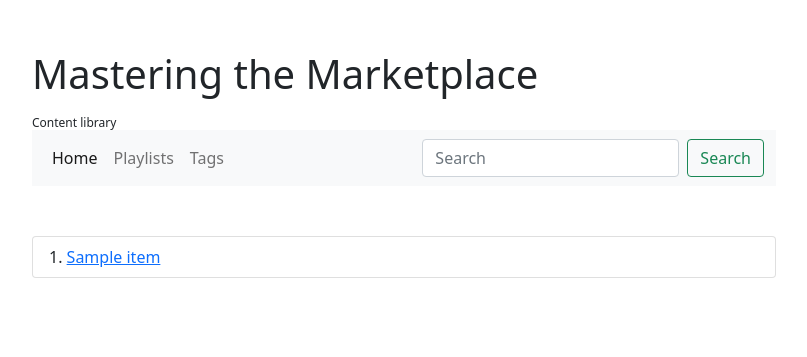
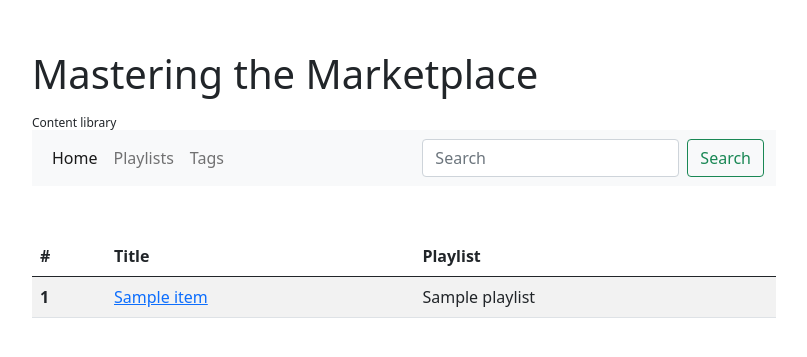
Before and after one commit to dstarr/mtm-content, a Flask app: page / in a window 1280 px wide. Shown: the top 357 px of the page, without its empty margins (236-1043 px from the left). Run offline with Flask 3, Linux system fonts and the light colour scheme; a database or web service that is not in the repository returns one stand-in record (values such as "Sample title").

Commit message:
showing playlists on front page

```diff
--- a/src/mtm_admin/app/app.py
+++ b/src/mtm_admin/app/app.py
@@ -3,11 +3,14 @@ import sys
 from flask import Flask, redirect, render_template, request, url_for
 from dotenv import load_dotenv
 
+
 current_dir = os.path.dirname(os.path.abspath(__file__))
 sys.path.append(os.path.join(current_dir, 'services'))
 sys.path.append(os.path.join(current_dir, 'models/modules'))
 
+from list_model import ListItemModel, ListModel
 from content_service import ContentService
+
 content_service = ContentService()
 
 load_dotenv()
@@ -17,14 +20,27 @@ app = Flask(__name__)
 @app.route('/')
 def home():
     modules = content_service.get_all_modules()
-    return render_template('index.html', modules=modules)
+    playlists = content_service.get_playlists()
+
+    list_model = ListModel([])
+
+    for module in modules:
+
+        playlist = next((p for p in playlists if p["id"] == module["playlist_id"]), None)
+
+        list_item_model = ListItemModel(module=module, playlist=playlist)
+        list_item_model.module = module
+
+        list_model.items.append(list_item_model)
+
+    return render_template('index.html', model=list_model)
 
 @app.route('/modules/<module_id>')
 def module_detail(module_id):
     module = content_service.get_module(module_id)
 
     from detail_model import DetailModel
-    model = DetailModel(module["playlist"], module["module"])
+    model = DetailModel(playlist=module["playlist"], content=module["module"])
 
     return render_template('modules/detail.html', model=model)
 
@@ -40,7 +56,6 @@ def module_edit(module_id):
 
 @app.route('/modules/update', methods=['POST'])
 def module_update():
-
     print(request.form)
 
     content_service.update_module(new_values=request.form)
--- /dev/null
+++ b/src/mtm_admin/app/models/modules/list_model.py
@@ -0,0 +1,10 @@
+class ListModel():
+
+    def __init__(self, items):
+        self.items = items
+
+class ListItemModel():
+
+    def __init__(self, playlist, module):
+        self.playlist = playlist
+        self.module = module
--- a/src/mtm_admin/app/templates/index.html
+++ b/src/mtm_admin/app/templates/index.html
@@ -4,14 +4,31 @@
   {% include 'nav.html' %}
 
   <div class="container main">
-    <ol class="list-group list-group-numbered">
-      {% for module in modules %}
-        <li class="list-group-item list-group-item-action">
-          <a href="{{ url_for('module_detail', module_id = module.id) }}">{{ module.title }}</a>
-        </li>
+
+  <table class="table table-striped table-hover">
+    <thead>
+      <tr>
+        <th scope="col">#</th>
+        <th scope="col">Title</th>
+        <th scope="col">Playlist</th>
+      </tr>
+    </thead>
+    <tbody>
+
+      {% for item in model.items %}
+        <tr>
+          <th scope="row">{{ loop.index }}</td>
+            <td><a href="{{ url_for('module_detail', module_id = item.module.id) }}">{{ item.module.title }}</a></td>
+            <td>{{ item.playlist.name }}</td>
+
+          </tr>
+        </tr>
       {% endfor %}
-    </ol>
-  </div>
+
+</tbody>
+</table>
+
+</div>
 
 </body>
 
```
